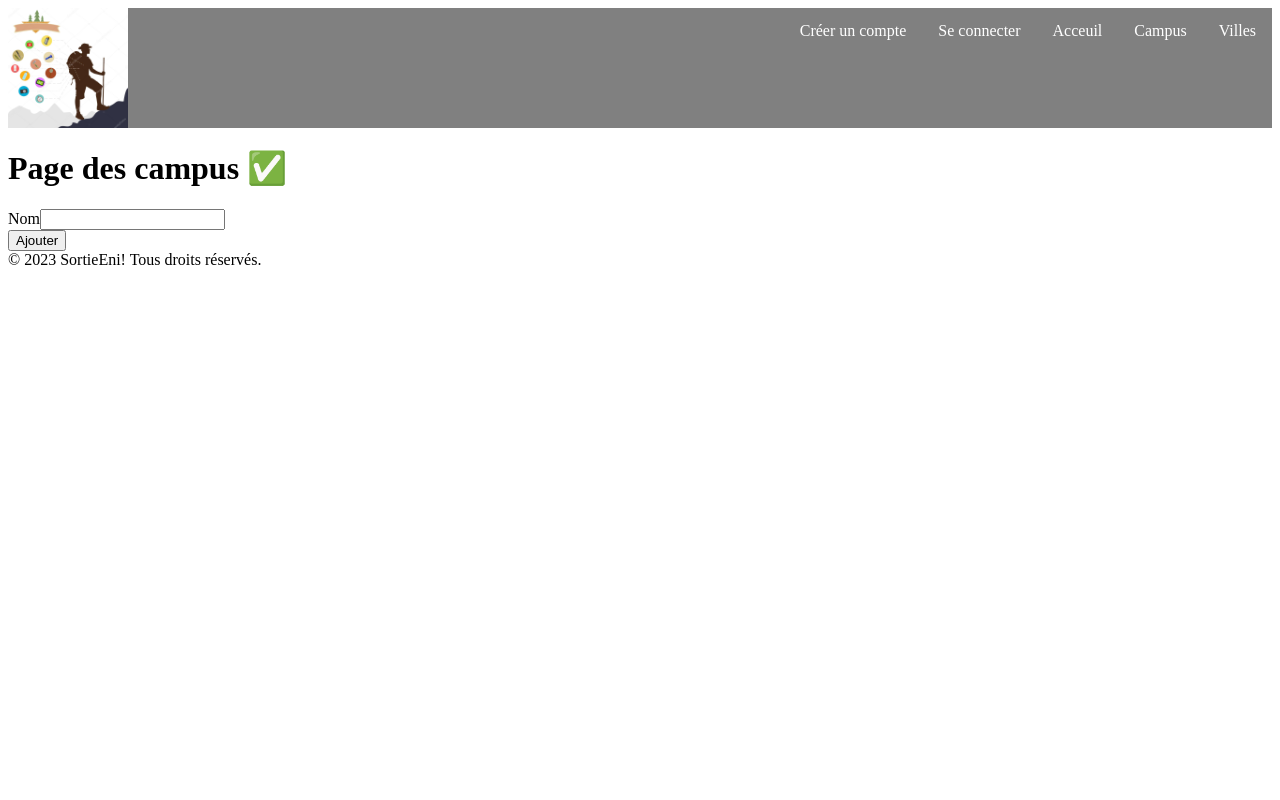
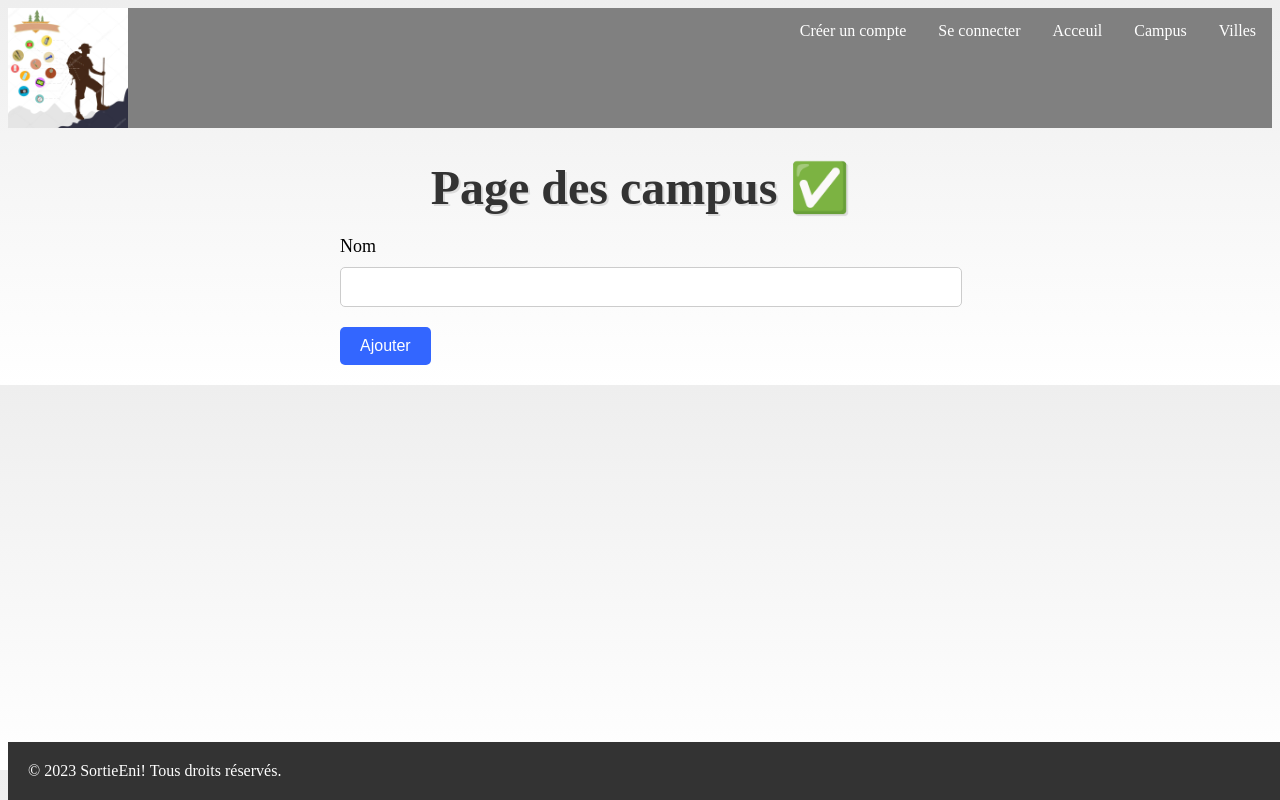
Before and after one commit to Jbb29950/SortieENI, a Symfony app: template templates/campus/campus.html.twig in a window 1280 px wide; the page is wider, and only the part inside the window is pictured. Run offline with Twig, Linux system fonts and the light colour scheme; the template is opened without the code that fills it, so the values that code supplies are empty; form fields are guessed from the names that the template uses; some libraries are stand-ins or nearby versions.

Commit message:
page campus et page inscri

```diff
--- /dev/null
+++ b/public/css/campus.css
@@ -0,0 +1,58 @@
+form {
+    margin: 20px auto;
+    max-width: 600px;
+}
+
+label {
+    display: block;
+    margin-bottom: 10px;
+    font-size: 18px;
+}
+
+input[type="text"] {
+    width: 100%;
+    padding: 10px;
+    font-size: 16px;
+    border-radius: 5px;
+    border: 1px solid #ccc;
+    margin-bottom: 20px;
+}
+
+input[type="text"]:focus {
+    outline: none;
+    border-color: #3366ff;
+}
+
+button[type="submit"] {
+    background-color: #3366ff;
+    color: #fff;
+    border: none;
+    border-radius: 5px;
+    padding: 10px 20px;
+    font-size: 16px;
+    cursor: pointer;
+}
+
+button[type="submit"]:hover {
+    background-color: #1a53ff;
+}
+/* Styliser le titre h1 */
+h1 {
+    font-size: 48px;
+    font-weight: bold;
+    color: #333;
+    text-align: center;
+    margin-bottom: 20px;
+    text-shadow: 2px 2px #ddd;
+}
+
+/* Modifier le style du texte lorsqu'il est survolé */
+h1:hover {
+    color: #00ff22;
+    text-shadow: none;
+}
+
+/* Ajouter un arrière-plan en dégradé */
+body {
+    background: linear-gradient(#eee, #fff);
+}
--- a/public/css/lieu.css
+++ b/public/css/lieu.css
@@ -1,4 +1,5 @@
 *{
+
     margin: 0;
     padding: 0;
 }
@@ -20,3 +21,7 @@ table{
 h1{
     text-align: center;
 }
+* {
+    margin: 0;
+    padding: 0;
+}
--- a/public/css/main.css
+++ b/public/css/main.css
@@ -24,3 +24,27 @@ header{
     justify-content: space-between;
     background-color: gray;
 }
+/* Ajouter une marge en bas pour que le contenu ne chevauche pas le footer */
+.content {
+    margin-bottom: 60px;
+}
+
+/* Créer un style pour le footer */
+footer {
+    background-color: #333;
+    color: #fff;
+    padding: 20px;
+    position: absolute;
+    bottom: 0;
+    width: 100%;
+}
+
+/* Centrer le texte du footer */
+footer p {
+    text-align: center;
+}
+
+/* Ajouter un effet de survol sur le lien du footer */
+footer a:hover {
+    color: #ff9900;
+}
--- a/templates/campus/campus.html.twig
+++ b/templates/campus/campus.html.twig
@@ -9,7 +9,10 @@
     {{ form_row(campusType.nom) }}
     <button type="submit" class="btn">Ajouter</button>
     {{ form_end(campusType) }}
+    {% block stylesheets %}
 
+        <link rel="stylesheet" href="{{ asset('css/campus.css') }}"
+    {% endblock %}
 
 </div>
 
```
Also changed, not shown: templates/home/home.html.twig (+0 -39 lines).
